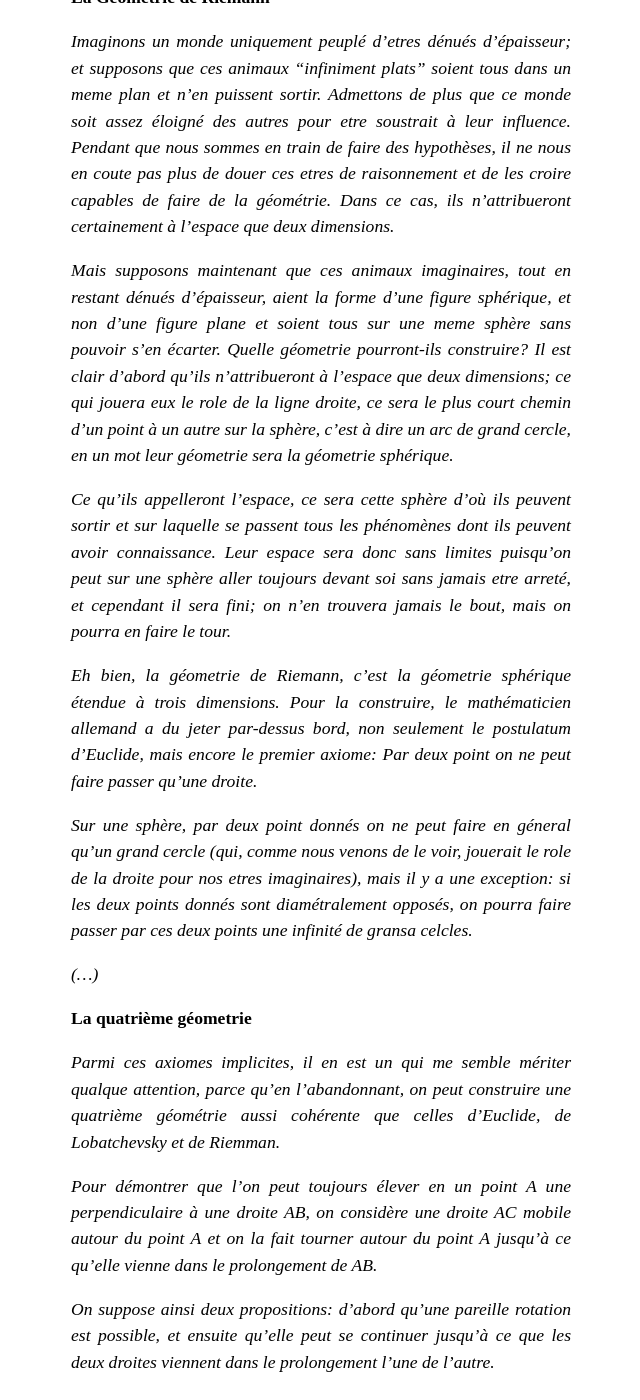
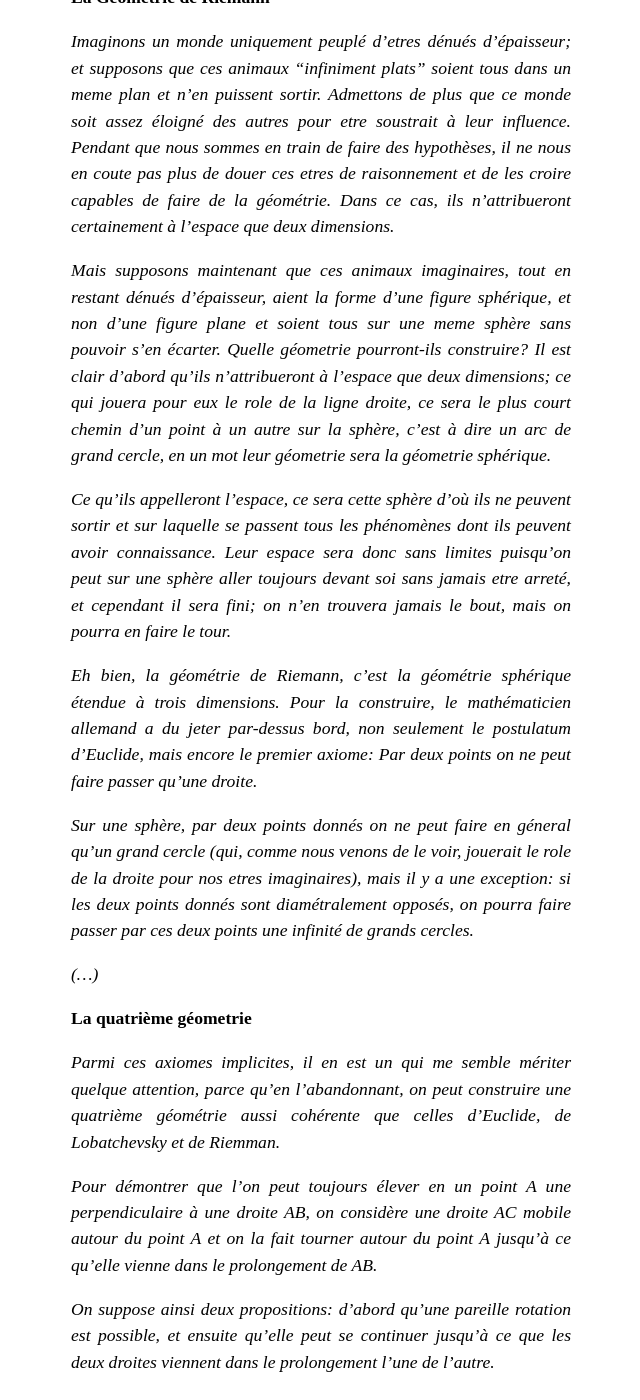
Before and after one commit to philogb/notes, a Jekyll site: the page built from _posts/2012-07-15-non-euclidean-geometries.markdown, in a window 1280 px wide and 1400 px high, scrolled down 322 px. Shown: the whole window, without its empty margins (194-834 px from the left). Built offline with Jekyll 4.4.1, drawn with Linux system fonts in a browser that asks for light colours; some web fonts are replaced; comment, search, counter and statistics services are not loaded; some of the changed text lies outside the part shown.

Commit message:
Fix some typos

```diff
--- a/_posts/2012-07-15-non-euclidean-geometries.markdown
+++ b/_posts/2012-07-15-non-euclidean-geometries.markdown
@@ -20,29 +20,29 @@ l'espace que deux dimensions.*
 dénués d'épaisseur, aient la forme d'une figure sphérique, et non d'une
 figure plane et soient tous sur une meme sphère sans pouvoir s'en
 écarter. Quelle géometrie pourront-ils construire? Il est clair d'abord
-qu'ils n'attribueront à l'espace que deux dimensions; ce qui jouera eux
+qu'ils n'attribueront à l'espace que deux dimensions; ce qui jouera pour eux
 le role de la ligne droite, ce sera le plus court chemin d'un point à un
 autre sur la sphère, c'est à dire un arc de grand cercle, en un mot leur
 géometrie sera la géometrie sphérique.*
 
-*Ce qu'ils appelleront l'espace, ce sera cette sphère d'où ils peuvent
+*Ce qu'ils appelleront l'espace, ce sera cette sphère d'où ils ne peuvent
 sortir et sur laquelle se passent tous les phénomènes dont ils peuvent
 avoir connaissance. Leur espace sera donc sans limites puisqu'on peut
 sur une sphère aller toujours devant soi sans jamais etre arreté, et
 cependant il sera fini; on n'en trouvera jamais le bout, mais on pourra
 en faire le tour.*
 
-*Eh bien, la géometrie de Riemann, c'est la géometrie sphérique étendue
+*Eh bien, la géométrie de Riemann, c'est la géométrie sphérique étendue
 à trois dimensions. Pour la construire, le mathématicien allemand a du
 jeter par-dessus bord, non seulement le postulatum d'Euclide, mais
-encore le premier axiome: Par deux point on ne peut faire passer qu'une
+encore le premier axiome: Par deux points on ne peut faire passer qu'une
 droite.*
 
-*Sur une sphère, par deux point donnés on ne peut faire en géneral qu'un
+*Sur une sphère, par deux points donnés on ne peut faire en géneral qu'un
 grand cercle (qui, comme nous venons de le voir, jouerait le role de la
 droite pour nos etres imaginaires), mais il y a une exception: si les
 deux points donnés sont diamétralement opposés, on pourra faire passer
-par ces deux points une infinité de gransa celcles.*
+par ces deux points une infinité de grands cercles.*
 
 
 *(...)*
@@ -50,7 +50,7 @@ par ces deux points une infinité de gransa celcles.*
 **La quatrième géometrie**
 
 *Parmi ces axiomes implicites, il en est un qui me semble mériter
-qualque attention, parce qu'en l'abandonnant, on peut construire une
+quelque attention, parce qu'en l'abandonnant, on peut construire une
 quatrième géométrie aussi cohérente que celles d'Euclide, de
 Lobatchevsky et de Riemman.*
 
@@ -79,12 +79,12 @@ plus étranges encore, qu'ils appellent non-archimédiennes. Ils les
 construisent en rejetant l'axiome d'Archimède en vertu duquel toute
 longueur donnée, multipliée par un entier suffisamment grand, finira par
 surpasser toute autre longueur donnée si grande qu'elle soit. Sur une
-droite non archimédienne , les points de notre géométrie ordinnaire
-existent tous, amis il y en a une infinité d'autres qui viennent
+droite non archimédienne, les points de notre géométrie ordinaire
+existent tous, mais il y en a une infinité d'autres qui viennent
 s'intercaler entre eux, de telle sorte qu'entre deux segments, que les
 géomètres de la vieille école auraient regardés comme contigus, on
 puisse caser une infinité de points nouveaux. En un mot, l'espace
-non-archimédien n'est plus un continu du second ordre, mpour employer le
+non-archimédien n'est plus un continu du second ordre, pour employer le
 langage du chapitre précédent, mais un continu du troisième ordre.*
 
 
```
Also changed, not shown: other parts of _posts/2012-07-15-non-euclidean-geometries.markdown (+1 -1 lines).
